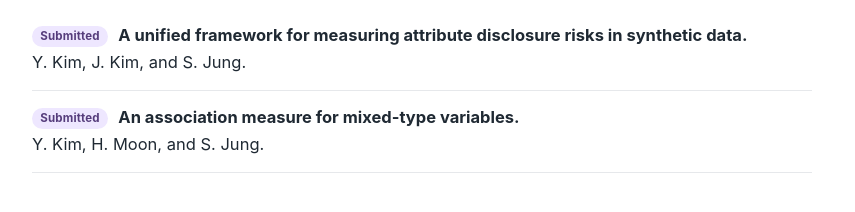
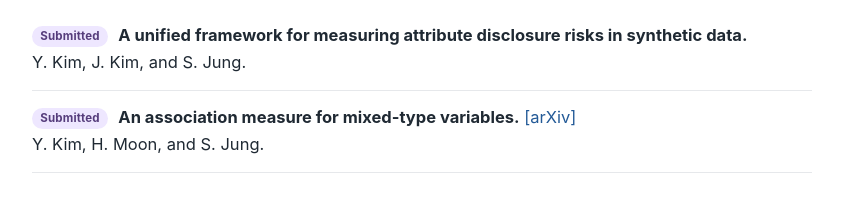
Before and after one commit to cherrrycooky/cherrrycooky.github.io, a Jekyll site: the page built from papers.markdown, in a window 1280 px wide. Shown: the part 442-654 px from the top of the page, without its empty margins (212-1067 px from the left). Built offline with Jekyll 4.4.1, drawn with Linux system fonts in a browser that asks for light colours.

Commit message:
Add arXiv link for mixed-type association paper

```diff
--- a/papers.markdown
+++ b/papers.markdown
@@ -24,7 +24,7 @@ permalink: /papers/
   </li>
   <li>
     <span class="tag tag-submitted">Submitted</span>
-    <span class="paper-title">An association measure for mixed-type variables.</span><br>
+    <span class="paper-title">An association measure for mixed-type variables.</span> <a href="https://arxiv.org/abs/2607.26508">[arXiv]</a><br>
     Y. Kim, H. Moon, and S. Jung.
   </li>
 </ul>
```
